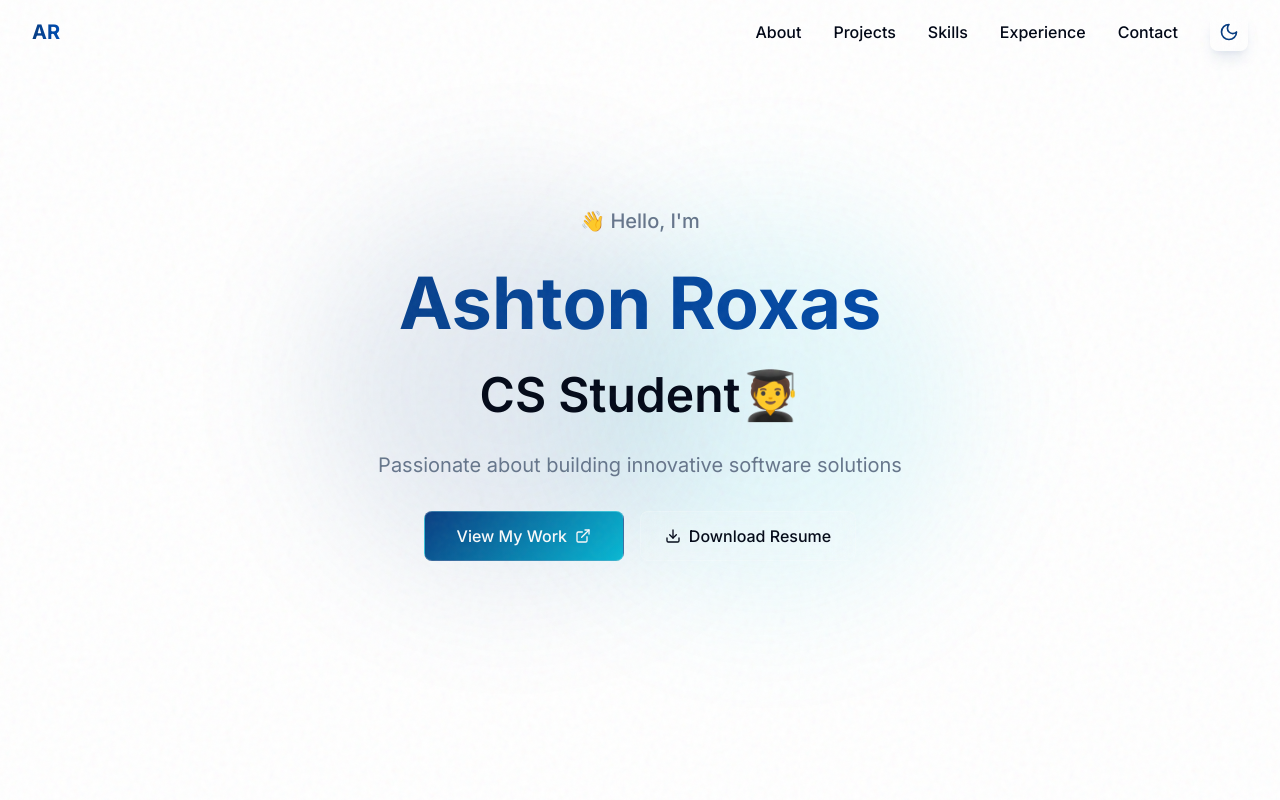
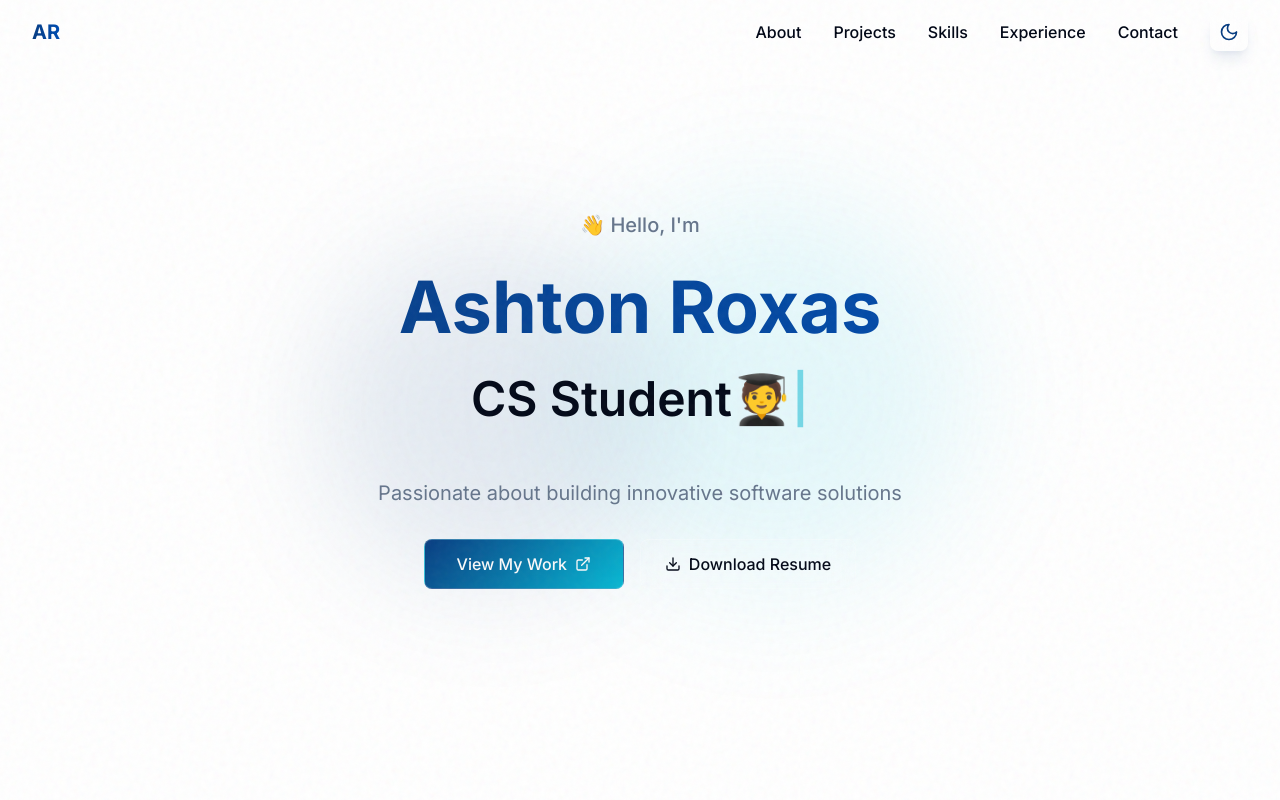
Before and after one commit to Ashtonroxas/Ashton-Roxas-Portfolio, a React (Vite) app: page / in a window 1280 px wide. Shown: the top 800 px of the page. Built offline with nearby package versions, Linux system fonts and the light colour scheme.

Commit message:
fixed animation

```diff
--- a/src/components/Hero.tsx
+++ b/src/components/Hero.tsx
@@ -1,6 +1,25 @@
 import { motion } from "framer-motion";
-import { ChevronDown, Download, ExternalLink } from "lucide-react";
+import { Download, ExternalLink } from "lucide-react";
 import { portfolioData } from "@/data/portfolio";
+import { useState, useEffect } from "react";
+
+// --- Typewriter Component ---
+const Typewriter = ({ text, delay = 100 }: { text: string; delay?: number }) => {
+  const [currentText, setCurrentText] = useState("");
+  const [currentIndex, setCurrentIndex] = useState(0);
+
+  useEffect(() => {
+    if (currentIndex < text.length) {
+      const timeout = setTimeout(() => {
+        setCurrentText((prev) => prev + text[currentIndex]);
+        setCurrentIndex((prev) => prev + 1);
+      }, delay);
+      return () => clearTimeout(timeout);
+    }
+  }, [currentIndex, delay, text]);
+
+  return <span>{currentText}</span>;
+};
 
 const Hero = () => {
   const scrollToProjects = () => {
@@ -17,8 +36,9 @@ const Hero = () => {
     <section id="hero" className="min-h-screen flex items-center justify-center relative overflow-hidden">
       {/* Background Elements */}
       <div className="absolute inset-0 overflow-hidden">
-        <div className="absolute top-1/4 left-1/4 w-96 h-96 bg-primary/10 rounded-full blur-3xl animate-float" />
-        <div className="absolute bottom-1/4 right-1/4 w-96 h-96 bg-accent/10 rounded-full blur-3xl animate-float" style={{ animationDelay: "2s" }} />
+        {/* Updated to use the new 'animate-blob' class for the breathing effect */}
+        <div className="absolute top-1/4 left-1/4 w-96 h-96 bg-primary/10 rounded-full blur-3xl animate-blob" />
+        <div className="absolute bottom-1/4 right-1/4 w-96 h-96 bg-accent/10 rounded-full blur-3xl animate-blob" style={{ animationDelay: "2s" }} />
       </div>
 
       <div className="container mx-auto px-4 sm:px-6 lg:px-8 relative z-10">
@@ -50,14 +70,15 @@ const Hero = () => {
               {portfolioData.personal.name}
             </motion.h1>
 
-            {/* Title */}
+            {/* Title with Typewriter Effect */}
             <motion.h2
               initial={{ opacity: 0, y: 20 }}
               animate={{ opacity: 1, y: 0 }}
               transition={{ delay: 0.6, duration: 0.8 }}
-              className="text-2xl md:text-4xl lg:text-5xl font-semibold text-foreground mb-6"
+              className="text-2xl md:text-4xl lg:text-5xl font-semibold text-foreground mb-6 min-h-[1.5em]"
             >
-              {portfolioData.personal.title}
+              <Typewriter text={portfolioData.personal.title} />
+              <span className="animate-pulse text-accent">|</span>
             </motion.h2>
 
             {/* Tagline */}
@@ -97,16 +118,6 @@ const Hero = () => {
                 <span>Download Resume</span>
               </motion.button>
             </motion.div>
-
-            {/* Stats */}
-            <motion.div
-              initial={{ opacity: 0, y: 30 }}
-              animate={{ opacity: 1, y: 0 }}
-              transition={{ delay: 1.2, duration: 0.8 }}
-              className="grid grid-cols-3 gap-8 max-w-md mx-auto mt-12"
-            >
-
-            </motion.div>
           </motion.div>
         </div>
       </div>
```
